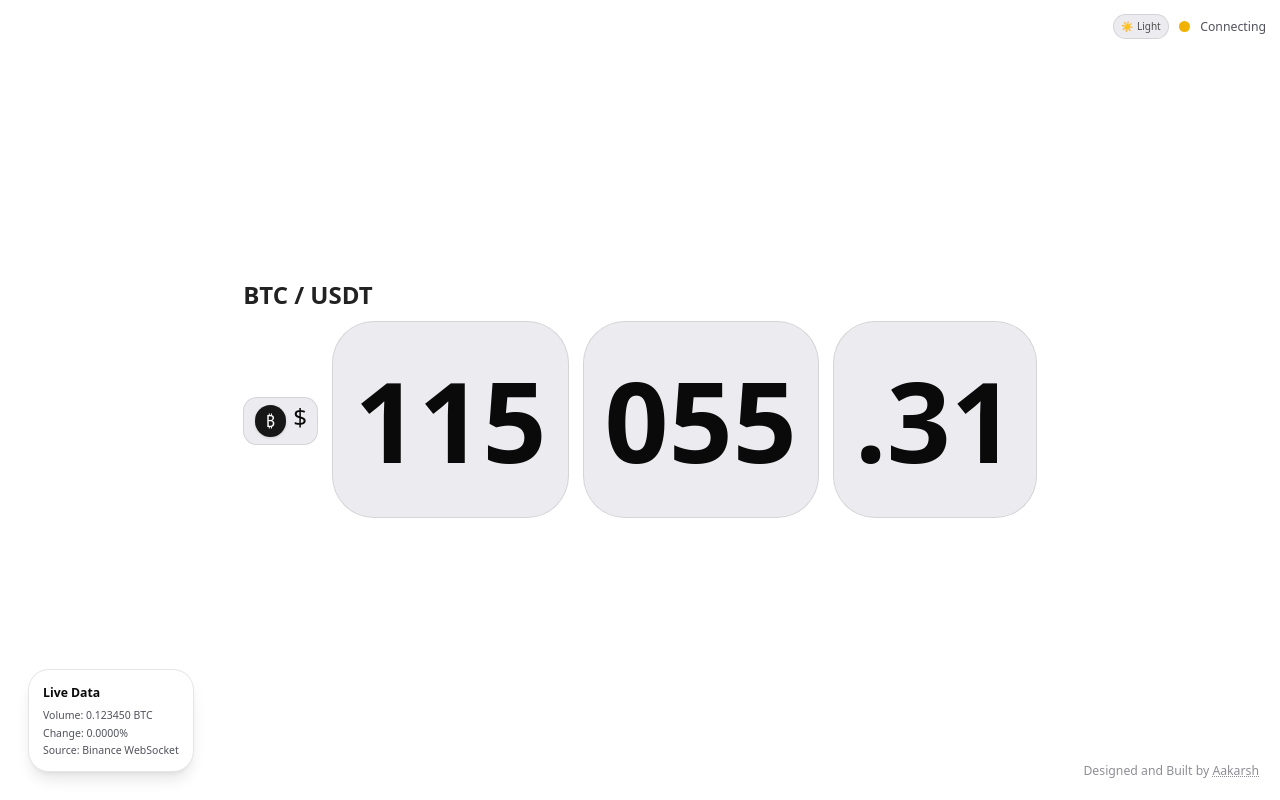
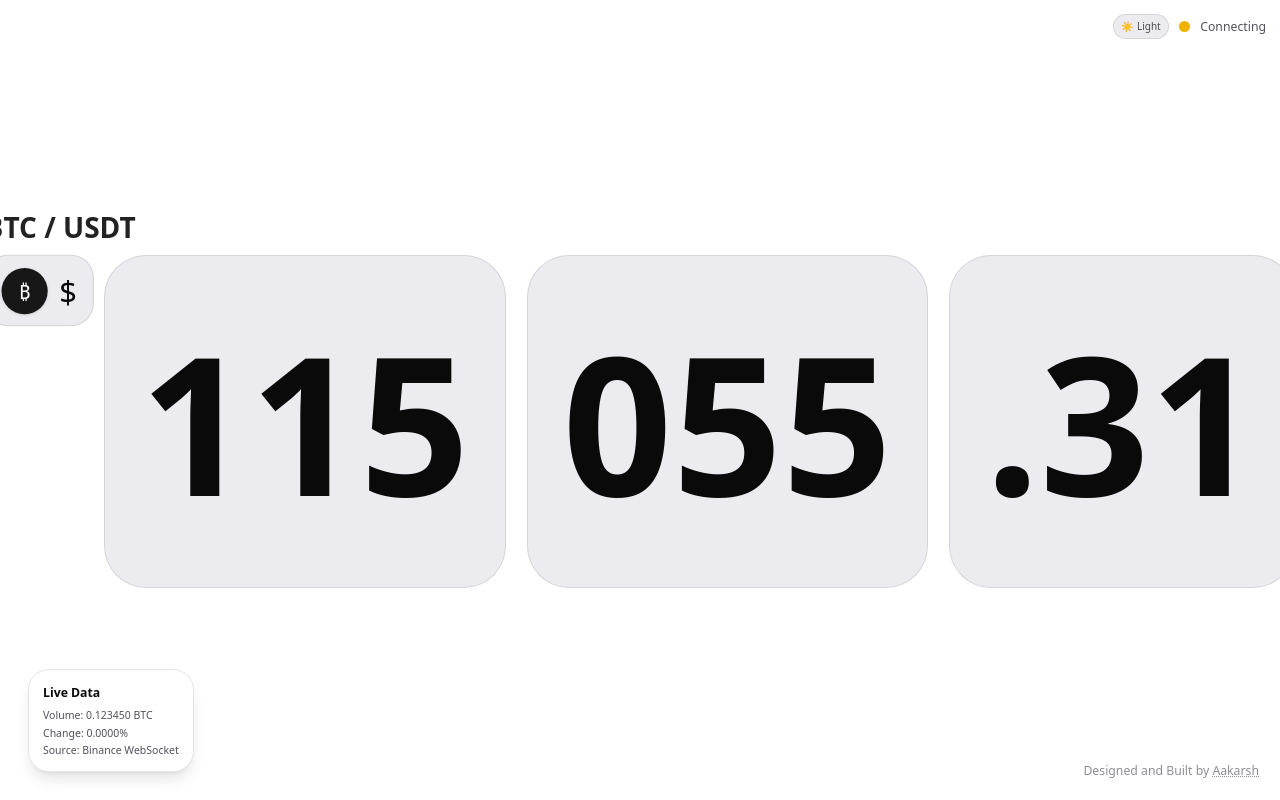
Before and after one commit to aakarshraaj/btcusdt, a React (Vite) app: page / in a window 1280 px wide. Built offline with nearby package versions, Linux system fonts and the light colour scheme; no server answers.

Commit message:
size fix

```diff
--- a/App.tsx
+++ b/App.tsx
@@ -203,25 +203,33 @@ export default function App() {
         const numCurrent = parseFloat(value.replace(/[^0-9.-]/g, ''))
         const numPrevious = parseFloat(previousValue.replace(/[^0-9.-]/g, ''))
 
-        if (numCurrent > numPrevious) {
-          setBgColor('bg-emerald-300/40 dark:bg-emerald-500/20')
-        } else if (numCurrent < numPrevious) {
-          setBgColor('bg-rose-300/40 dark:bg-rose-500/20')
+        // Reset to base first so repeated moves in same direction still flash
+        setBgColor('bg-muted')
+
+        const highlight = numCurrent > numPrevious
+          ? 'bg-emerald-300/60 dark:bg-emerald-500/30'
+          : 'bg-rose-300/60 dark:bg-rose-500/30'
+
+        const startFlash = window.setTimeout(() => {
+          setBgColor(highlight)
+        }, 20)
+
+        const endFlash = window.setTimeout(() => {
+          setBgColor('bg-muted')
+        }, 900)
+
+        return () => {
+          window.clearTimeout(startFlash)
+          window.clearTimeout(endFlash)
         }
-
-        const timer = setTimeout(() => {
-          setBgColor('bg-muted')
-        }, 2000)
-
-        return () => clearTimeout(timer)
       }
     }, [value, previousValue])
 
     return (
       <div
-        className={`${bgColor} box-border inline-flex items-center justify-center relative shrink-0 transition-colors duration-500 ease-out border border-border rounded-2xl sm:rounded-3xl lg:rounded-[3rem] p-3 sm:p-5 md:p-6`}
+        className={`${bgColor} box-border inline-flex items-center justify-center relative shrink-0 transition-colors duration-500 ease-out border border-border rounded-2xl sm:rounded-3xl lg:rounded-[3rem] p-5 sm:p-8 md:p-10`}
       >
-        <div className="font-['Space Grotesk',_sans-serif] font-bold leading-[0] relative shrink-0 text-foreground text-[72px] sm:text-[88px] md:text-[96px] lg:text-[112px] text-nowrap">
+        <div className="font-['Space Grotesk',_sans-serif] font-bold leading-[0] relative shrink-0 text-foreground text-[96px] sm:text-[128px] md:text-[160px] lg:text-[192px] text-nowrap">
           <p className="block leading-[normal] whitespace-pre">{value}</p>
         </div>
       </div>
@@ -264,17 +272,17 @@ export default function App() {
       <div className="flex flex-col items-center justify-center relative size-full min-h-screen">
         <div className="w-full max-w-[560px] md:max-w-[1100px] px-5 sm:px-6 md:px-8 py-12 sm:py-16 md:py-0 flex md:h-screen md:items-center md:justify-center">
           <div className="flex flex-col gap-4 items-start md:items-start">
-            <div className="font-bold text-foreground/90 text-[26px] sm:text-[28px] md:text-[24px] text-left">
+            <div className="font-bold text-foreground/90 text-[34px] sm:text-[36px] md:text-[28px] text-left">
               <p className="leading-none">BTC / USDT</p>
             </div>
-            <div className="flex flex-col md:flex-row md:items-center md:justify-start gap-3 sm:gap-4">
-              <div className="inline-flex items-start gap-2 bg-muted rounded-2xl border border-border px-3 py-2 w-fit md:mt-1 scale-110 sm:scale-100 origin-left">
-                <div className="size-9 rounded-full bg-neutral-900 text-white dark:bg-white dark:text-neutral-900 flex items-center justify-center shadow-sm self-start">
-                  <span className="text-[16px] leading-none">₿</span>
+            <div className="flex flex-col md:flex-row md:items-start md:justify-start gap-4 sm:gap-6">
+              <div className="inline-flex items-center gap-3 bg-muted rounded-3xl border border-border px-4 py-3 w-fit md:mt-1 scale-125 sm:scale-110 origin-left">
+                <div className="size-12 rounded-full bg-neutral-900 text-white dark:bg-white dark:text-neutral-900 flex items-center justify-center shadow-sm">
+                  <span className="text-[18px] leading-none">₿</span>
                 </div>
-                <div className="font-['Space Grotesk',_sans-serif] text-foreground text-[28px] sm:text-[24px] leading-none self-start">$</div>
+                <div className="font-['Space Grotesk',_sans-serif] text-foreground text-[36px] sm:text-[28px] leading-none">$</div>
               </div>
-              <div className="flex flex-col md:flex-row gap-3 sm:gap-4">
+              <div className="flex flex-col md:flex-row gap-4 sm:gap-6">
                 <div className="md:w-auto"><PriceBlock value={currentParts.first} previousValue={previousParts.first} /></div>
                 <div className="md:w-auto"><PriceBlock value={currentParts.middle} previousValue={previousParts.middle} /></div>
                 <div className="md:w-auto"><PriceBlock value={currentParts.decimal} previousValue={previousParts.decimal} /></div>
```
